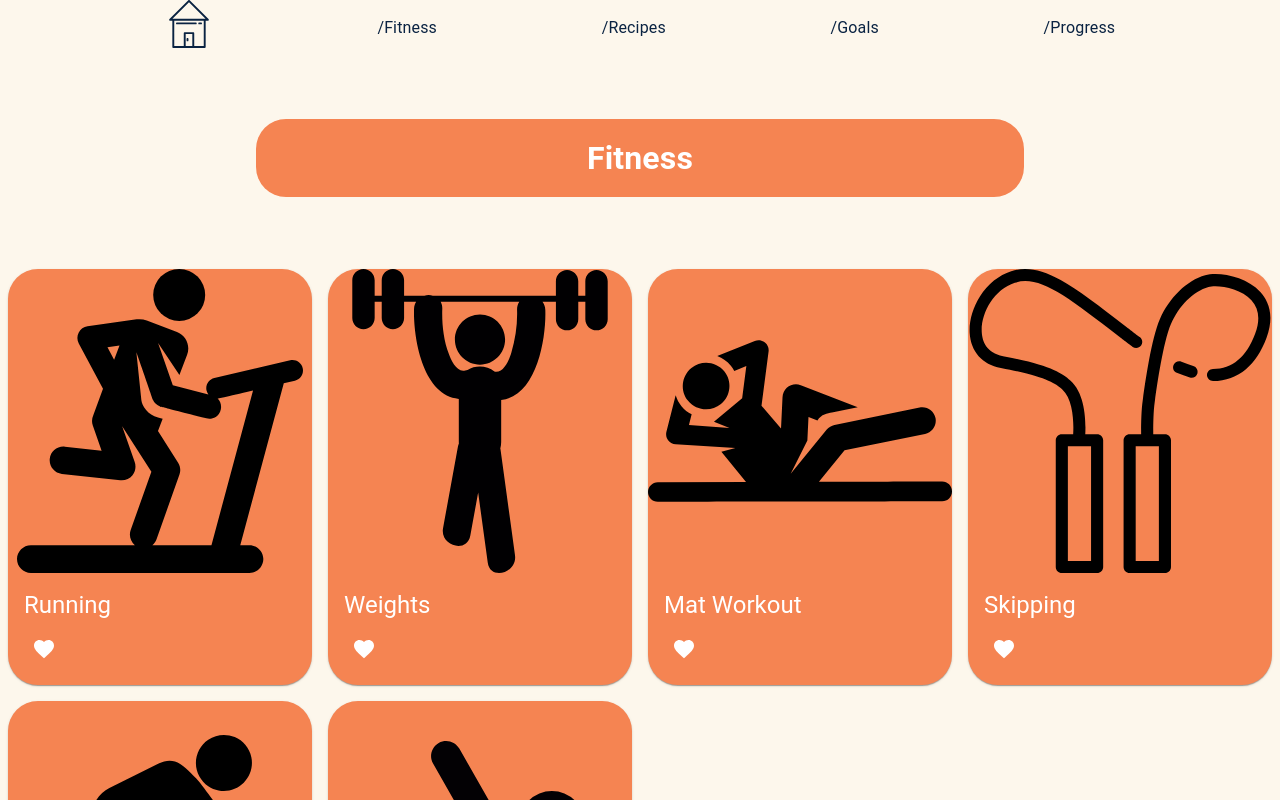
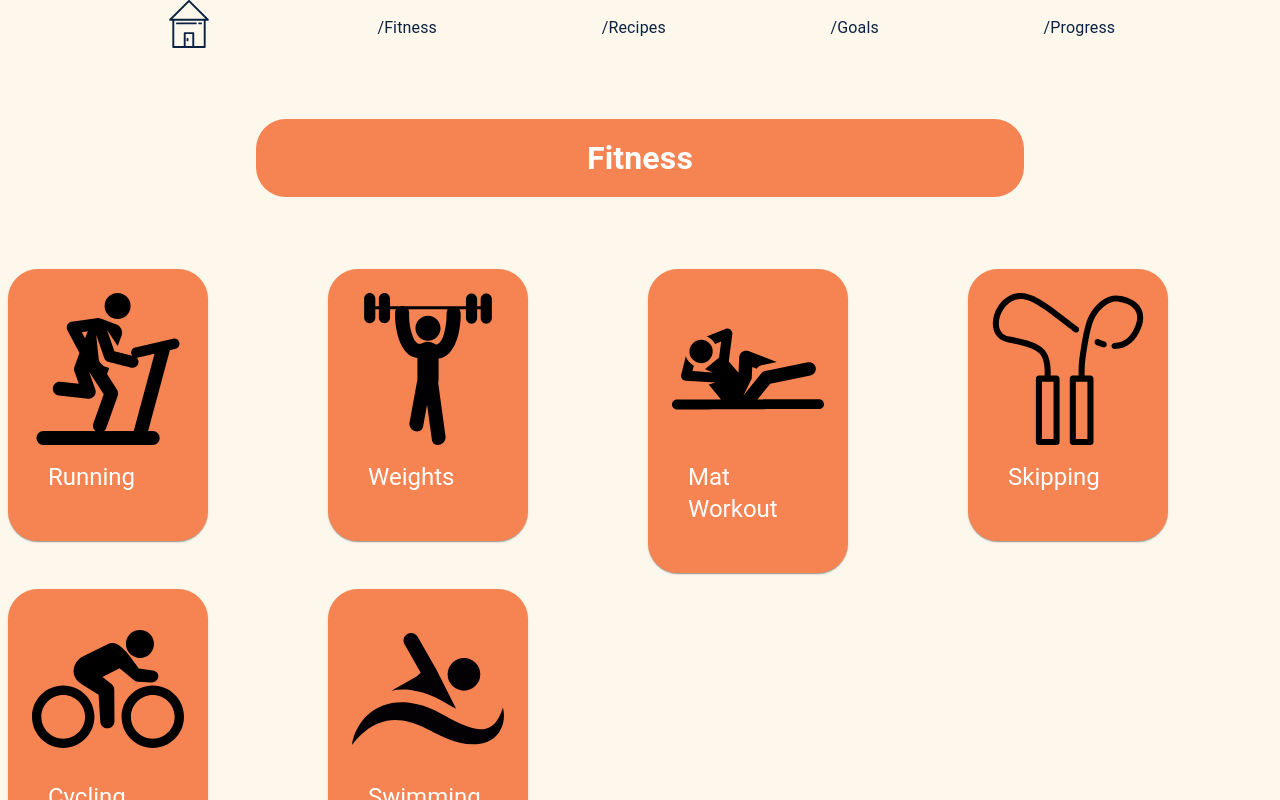
Before and after one commit to SchoolOfCode/final-project-front-end-theredhotchillicoders, a Next.js app: page /fitness in a window 1280 px wide. Shown: the top 800 px of the page. Built offline with nearby package versions, Linux system fonts and the light colour scheme.

Commit message:
IconButton removed, cards on fitness working and images sized to p3 on line 32

```diff
--- a/components/ActivityButton/ActivityButton.js
+++ b/components/ActivityButton/ActivityButton.js
@@ -1,30 +1,42 @@
-import React from 'react';
+import React from "react";
 
-import { Grid, Card, CardActionArea, CardMedia, CardContent, Typography } from '@mui/material';
-import IconButton from '@mui/material/IconButton';
-import FavoriteIcon from '@mui/icons-material/Favorite';
+import {
+  Grid,
+  Card,
+  CardActionArea,
+  CardMedia,
+  CardContent,
+  Typography,
+} from "@mui/material";
+import IconButton from "@mui/material/IconButton";
+import FavoriteIcon from "@mui/icons-material/Favorite";
 
-function ActivityButton({ title, description, category, setFitnessInfo, image }) {
+function ActivityButton({
+  title,
+  description,
+  category,
+  setFitnessInfo,
+  image,
+}) {
   function getExercise() {
     setFitnessInfo({
       title: title,
       category: category,
-			description: description
+      description: description,
     });
   }
 
   return (
-		<Grid item xs={6} sm={6} md={3} p={1}>
-			<Card sx={{ maxWidth: 345, bgcolor: '#f58452', borderRadius: '30px' }}>
+    <Grid item xs={6} sm={3} md={3} p={1}>
+      <Card
+        sx={{ maxWidth: 200, bgcolor: "#f58452", borderRadius: "30px", p: 3 }}
+      >
         <CardActionArea onClick={getExercise}>
           <CardMedia component="img" height="100%" image={image} alt={title} />
           <CardContent>
             <Typography gutterBottom variant="h5" component="div" color="#fff">
               {title}
             </Typography>
-						<IconButton aria-label="add to favorites">
-							<FavoriteIcon style={{ color: 'white' }} />
-						</IconButton>
           </CardContent>
         </CardActionArea>
       </Card>
```
Lines whose indentation alone changed are shown as unchanged.
